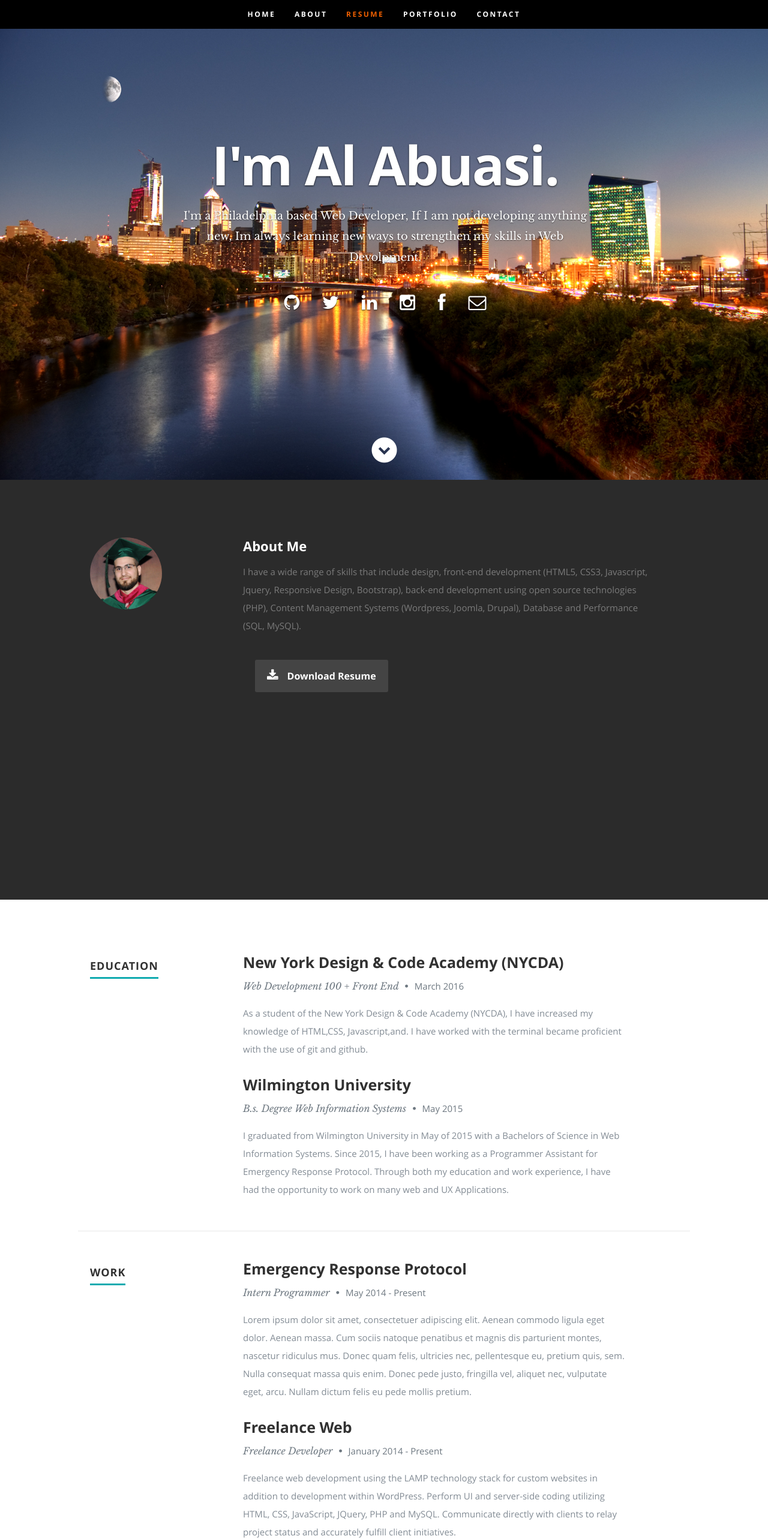
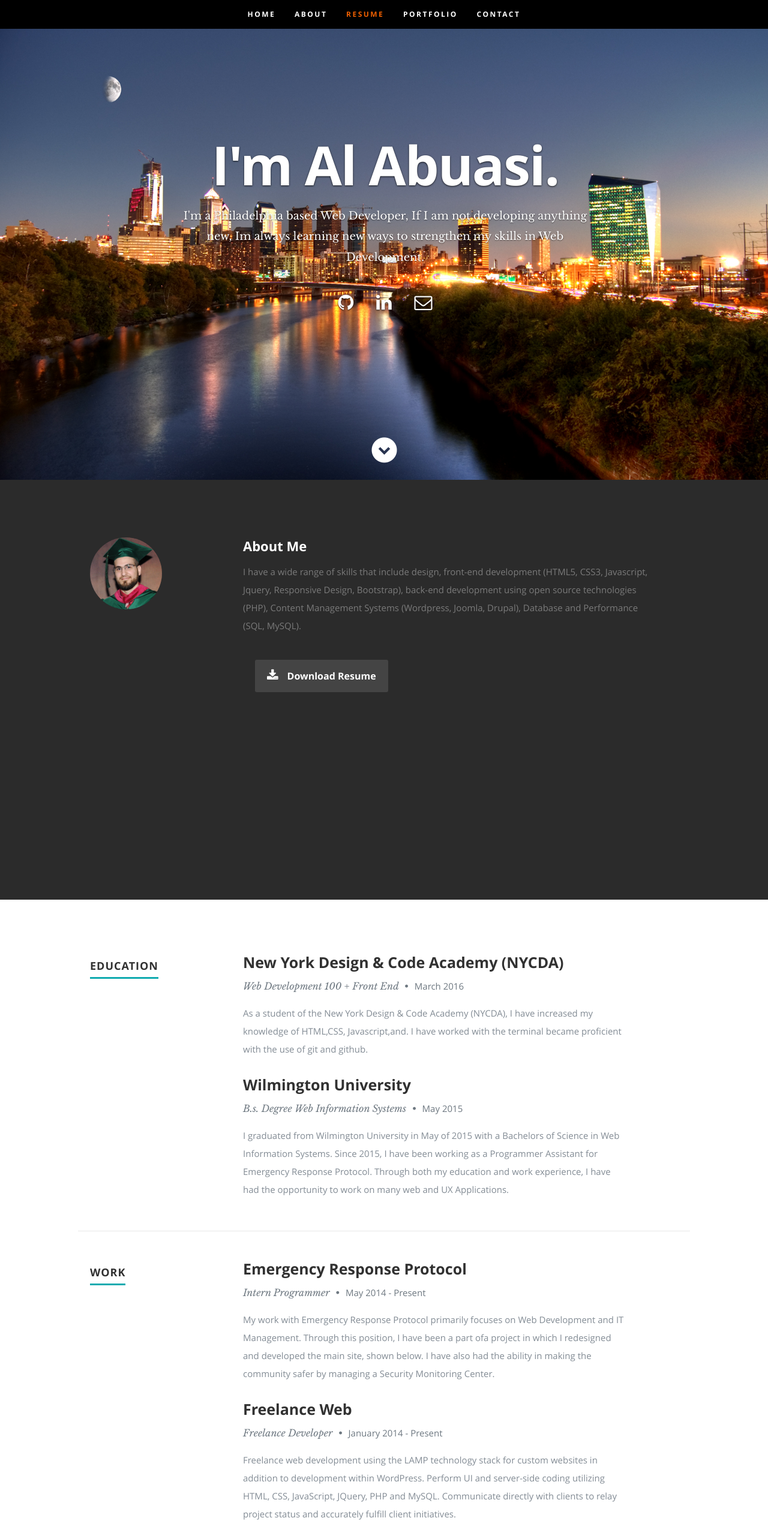
Before and after one commit to al-abuasi/Portfolio, a plain HTML site: page index.html in a window 1280 px wide. Shown: the top 2566 px of the page at 60% size. Drawn offline with nearby package versions, Linux system fonts and the light colour scheme.

Commit message:
fixed the resume content

```diff
--- a/index.html
+++ b/index.html
@@ -49,15 +49,12 @@
          <div class="banner-text">
             <h1 class="responsive-headline">I'm Al Abuasi.</h1>
             <h3>I'm a Philadelphia based <span>Web Developer</span>, If I am not developing anything new,
-                Im always learning new ways to strengthen my skills in Web Devolpment.</h3>
+                Im always learning new ways to strengthen my skills in Web Development.</h3>
 
             <hr />
             <ul class="social">
                <li><a href="https://github.com/al-abuasi"><i class="fa fa-github"></i></a></li>
-               <li><a href="https://twitter.com/abuasi94"><i class="fa fa-twitter"></i></a></li>
                <li><a href="https://www.linkedin.com/in/almuthanna-abuasi-al-47b1a464"><i class="fa fa-linkedin"></i></a></li>
-               <li><a href="https://www.instagram.com/abuasi48/"><i class="fa fa-instagram"></i></a></li>
-               <li><a href="https://www.facebook.com/al.abuasi"><i class="fa fa-facebook"></i></a></li>
                 <li><a href="mailto:abuasi94@gmail.com"><i class="fa fa-envelope-o "></i></a></li>
             </ul>
          </div>
@@ -179,10 +176,10 @@
                   <p class="info">Intern Programmer <span>&bull;</span> <em class="date">May 2014 - Present</em></p>
 
                   <p>
-                  Lorem ipsum dolor sit amet, consectetuer adipiscing elit. Aenean commodo ligula eget dolor. Aenean massa.
-                  Cum sociis natoque penatibus et magnis dis parturient montes, nascetur ridiculus mus. Donec quam felis,
-                  ultricies nec, pellentesque eu, pretium quis, sem. Nulla consequat massa quis enim.
-                  Donec pede justo, fringilla vel, aliquet nec, vulputate eget, arcu. Nullam dictum felis eu pede mollis pretium.
+                      My work with Emergency Response Protocol primarily focuses on Web Development and IT Management.
+                      Through this position, I have been a part ofa project in which I redesigned and developed the main site,
+                      shown below. I have also had the ability in making the community safer by managing a Security Monitoring
+                      Center.
                   </p>
 
                </div>
@@ -622,10 +619,7 @@
 
             <ul class="social-links">
                 <li><a href="https://github.com/al-abuasi"><i class="fa fa-github"></i></a></li>
-                <li><a href="https://twitter.com/abuasi94"><i class="fa fa-twitter"></i></a></li>
                 <li><a href="https://www.linkedin.com/in/almuthanna-abuasi-al-47b1a464"><i class="fa fa-linkedin"></i></a></li>
-                <li><a href="https://www.instagram.com/abuasi48/"><i class="fa fa-instagram"></i></a></li>
-                <li><a href="https://www.facebook.com/al.abuasi"><i class="fa fa-facebook"></i></a></li>
                 <li><a href="mailto:abuasi94@gmail.com"><i class="fa fa-envelope"></i></a></li>
             </ul>
 
```
